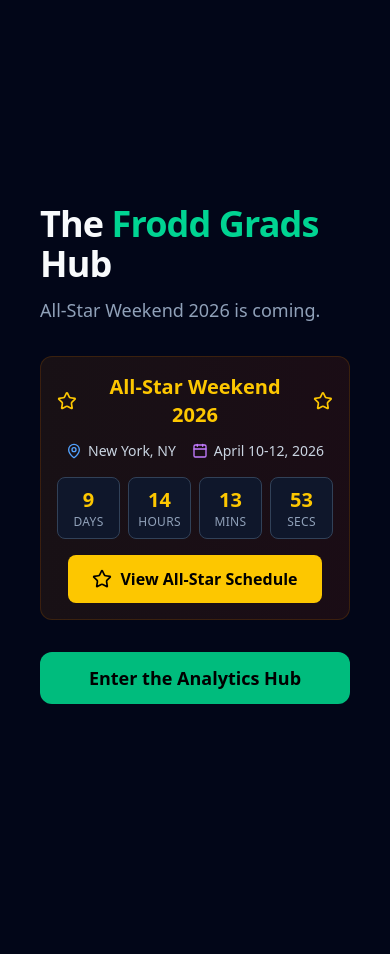
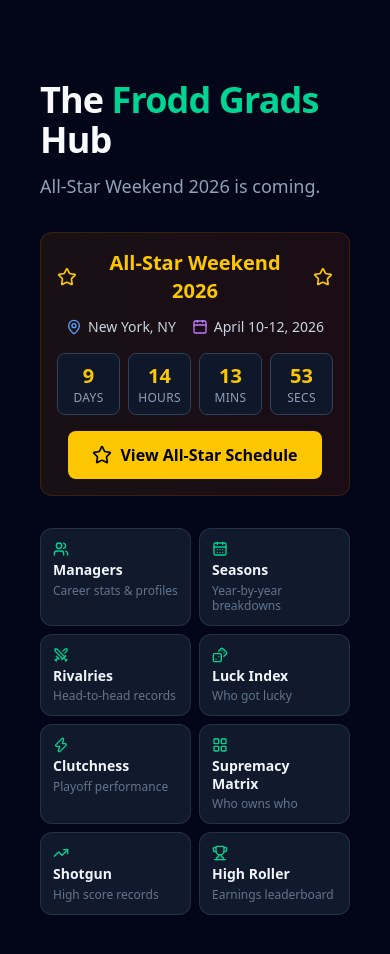
Before and after one commit to sdeka1997/frodd-grads-ffl, a Next.js app: page / in a window 390 px wide. Shown: the top 954 px of the page. Built offline with nearby package versions, Linux system fonts and the light colour scheme.

Commit message:
Revert "Simplify: landing page back to basic CTA, dashboard handles mobile/desktop split"
This reverts commit f10d50cf0f12cc68bb02dc7c56bd6a9d232f0352.

```diff
--- a/src/app/dashboard/page.tsx
+++ b/src/app/dashboard/page.tsx
@@ -1,24 +1,15 @@
 import { getCumulativeRecords } from '@/utils/dataProcessing';
-import { Trophy, Users, CalendarDays, Swords, Dices, Zap, LayoutGrid, TrendingUp } from 'lucide-react';
+import { Trophy, Target, Star, Calendar } from 'lucide-react';
 import CumulativeTable from '@/components/CumulativeTable';
 import { Medal } from 'lucide-react';
 import Link from 'next/link';
+import Image from 'next/image';
 import HallOfFameStack from '@/components/HallOfFameStack';
-
-const NAV_CARDS = [
-  { href: '/managers',   icon: Users,        label: 'Managers',         sub: 'Career stats & profiles' },
-  { href: '/seasons',    icon: CalendarDays, label: 'Seasons',          sub: 'Year-by-year breakdowns' },
-  { href: '/rivalries',  icon: Swords,       label: 'Rivalries',        sub: 'Head-to-head records' },
-  { href: '/luck',       icon: Dices,        label: 'Luck Index',       sub: 'Who got lucky' },
-  { href: '/clutchness', icon: Zap,          label: 'Clutchness',       sub: 'Playoff performance' },
-  { href: '/matrix',     icon: LayoutGrid,   label: 'Supremacy Matrix', sub: 'Who owns who' },
-  { href: '/shotgun',    icon: TrendingUp,   label: 'Shotgun',          sub: 'High score records' },
-  { href: '/highroller', icon: Trophy,       label: 'High Roller',      sub: 'Earnings leaderboard' },
-];
 
 export default function Home() {
   const records = getCumulativeRecords();
 
+  // Hall of fame: managers with championships
   const hallOfFame = records.filter(r => r.championships > 0).sort((a, b) => b.championships - a.championships);
   const maxChamps = Math.max(...records.map(r => r.championships));
 
@@ -33,6 +24,7 @@ export default function Home() {
         </p>
       </header>
 
+
       <section>
         <h2 className="text-3xl font-bold mb-6 flex items-center gap-2">
           <Trophy className="text-yellow-400 w-8 h-8" /> Hall of Fame
@@ -41,6 +33,7 @@ export default function Home() {
         <div className="md:hidden py-2">
           <HallOfFameStack managers={hallOfFame} maxChamps={maxChamps} />
         </div>
+
         {/* Desktop: grid */}
         <div className="hidden md:grid md:grid-cols-2 lg:grid-cols-4 gap-6">
           {hallOfFame.map((manager) => (
@@ -62,27 +55,9 @@ export default function Home() {
         </div>
       </section>
 
-      {/* Mobile: nav tiles */}
-      <section className="md:hidden">
-        <div className="grid grid-cols-2 gap-2">
-          {NAV_CARDS.map(({ href, icon: Icon, label, sub }) => (
-            <Link
-              key={href}
-              href={href}
-              className="flex flex-col gap-1 bg-slate-800/60 border border-slate-700/60 rounded-xl p-3 hover:border-emerald-500/50 hover:bg-slate-800 transition-colors"
-            >
-              <Icon className="w-4 h-4 text-emerald-400 shrink-0" />
-              <span className="text-sm font-semibold text-slate-100 leading-tight">{label}</span>
-              <span className="text-xs text-slate-500 leading-tight">{sub}</span>
-            </Link>
-          ))}
-        </div>
-      </section>
-
-      {/* Desktop: decade leaderboard */}
-      <section className="hidden md:block">
+      <section>
         <h2 className="text-3xl font-bold mb-6 flex items-center gap-2">
-          <Trophy className="text-blue-400 w-8 h-8" /> Decade Leaderboard
+          <Target className="text-blue-400 w-8 h-8" /> Decade Leaderboard
         </h2>
         <CumulativeTable initialRecords={records} />
       </section>
--- a/src/app/page.tsx
+++ b/src/app/page.tsx
@@ -1,25 +1,56 @@
-"use client";
-
 import AllStarCountdown from '@/components/AllStarCountdown';
 import AllStarSchedule from '@/components/AllStarSchedule';
-import { Star } from 'lucide-react';
+import HallOfFameStack from '@/components/HallOfFameStack';
+import { getCumulativeRecords } from '@/utils/dataProcessing';
+import { Star, Users, CalendarDays, Swords, Dices, Zap, LayoutGrid, TrendingUp, Trophy } from 'lucide-react';
 import Link from 'next/link';
 
+const ALL_STAR_END = new Date('2026-04-13T00:00:00');
+
+const NAV_CARDS = [
+  { href: '/managers',   icon: Users,        label: 'Managers',         sub: 'Career stats & profiles' },
+  { href: '/seasons',    icon: CalendarDays, label: 'Seasons',          sub: 'Year-by-year breakdowns' },
+  { href: '/rivalries',  icon: Swords,       label: 'Rivalries',        sub: 'Head-to-head records' },
+  { href: '/luck',       icon: Dices,        label: 'Luck Index',       sub: 'Who got lucky' },
+  { href: '/clutchness', icon: Zap,          label: 'Clutchness',       sub: 'Playoff performance' },
+  { href: '/matrix',     icon: LayoutGrid,   label: 'Supremacy Matrix', sub: 'Who owns who' },
+  { href: '/shotgun',    icon: TrendingUp,   label: 'Shotgun',          sub: 'High score records' },
+  { href: '/highroller', icon: Trophy,       label: 'High Roller',      sub: 'Earnings leaderboard' },
+];
+
 export default function LandingPage() {
+  const allStarPassed = new Date() > ALL_STAR_END;
+
+  let hallOfFame: { manager: string; championships: number; wins: number; losses: number }[] = [];
+  let maxChamps = 0;
+  if (allStarPassed) {
+    const records = getCumulativeRecords();
+    hallOfFame = records
+      .filter(r => r.championships > 0)
+      .sort((a, b) => b.championships - a.championships);
+    maxChamps = Math.max(...hallOfFame.map(r => r.championships));
+  }
+
   return (
     <div className="min-h-screen flex items-center justify-center px-6 py-12">
       <div className="w-full max-w-6xl grid md:grid-cols-2 gap-12 md:gap-16 items-center">
 
-        {/* Left: hero + countdown + CTA */}
+        {/* Left: hero + main content + CTAs */}
         <div className="flex flex-col gap-8">
           <div>
             <h1 className="text-4xl md:text-5xl font-extrabold tracking-tight mb-3">
               The <span className="text-emerald-400">Frodd Grads</span> Hub
             </h1>
-            <p className="text-slate-400 text-lg">All-Star Weekend 2026 is coming.</p>
+            <p className="text-slate-400 text-lg">
+              {allStarPassed ? 'The complete digital home for the Frodd Grads.' : 'All-Star Weekend 2026 is coming.'}
+            </p>
           </div>
 
-          <AllStarCountdown />
+          {/* Before All-Star: countdown. After: Hall of Fame on mobile */}
+          {allStarPassed
+            ? <div className="md:hidden"><HallOfFameStack managers={hallOfFame} maxChamps={maxChamps} /></div>
+            : <AllStarCountdown />
+          }
 
           {/* Desktop CTA */}
           <Link
@@ -30,19 +61,28 @@ export default function LandingPage() {
             Enter Site
           </Link>
 
-          {/* Mobile CTA */}
+          {/* Mobile nav grid */}
+          <div className="md:hidden grid grid-cols-2 gap-2">
+            {NAV_CARDS.map(({ href, icon: Icon, label, sub }) => (
               <Link
-            href="/dashboard"
-            className="md:hidden inline-flex items-center justify-center gap-2 bg-emerald-500 hover:bg-emerald-400 text-black font-bold py-3 px-8 rounded-xl text-lg transition-colors"
+                key={href}
+                href={href}
+                className="flex flex-col gap-1 bg-slate-800/60 border border-slate-700/60 rounded-xl p-3 hover:border-emerald-500/50 hover:bg-slate-800 transition-colors"
               >
-            Enter the Analytics Hub
+                <Icon className="w-4 h-4 text-emerald-400 shrink-0" />
+                <span className="text-sm font-semibold text-slate-100 leading-tight">{label}</span>
+                <span className="text-xs text-slate-500 leading-tight">{sub}</span>
               </Link>
+            ))}
+          </div>
         </div>
 
-        {/* Right: schedule (desktop only) */}
+        {/* Right: schedule on desktop before All-Star only */}
+        {!allStarPassed && (
           <div className="hidden md:block">
             <AllStarSchedule />
           </div>
+        )}
 
       </div>
     </div>
```
Lines whose indentation alone changed are shown as unchanged.
